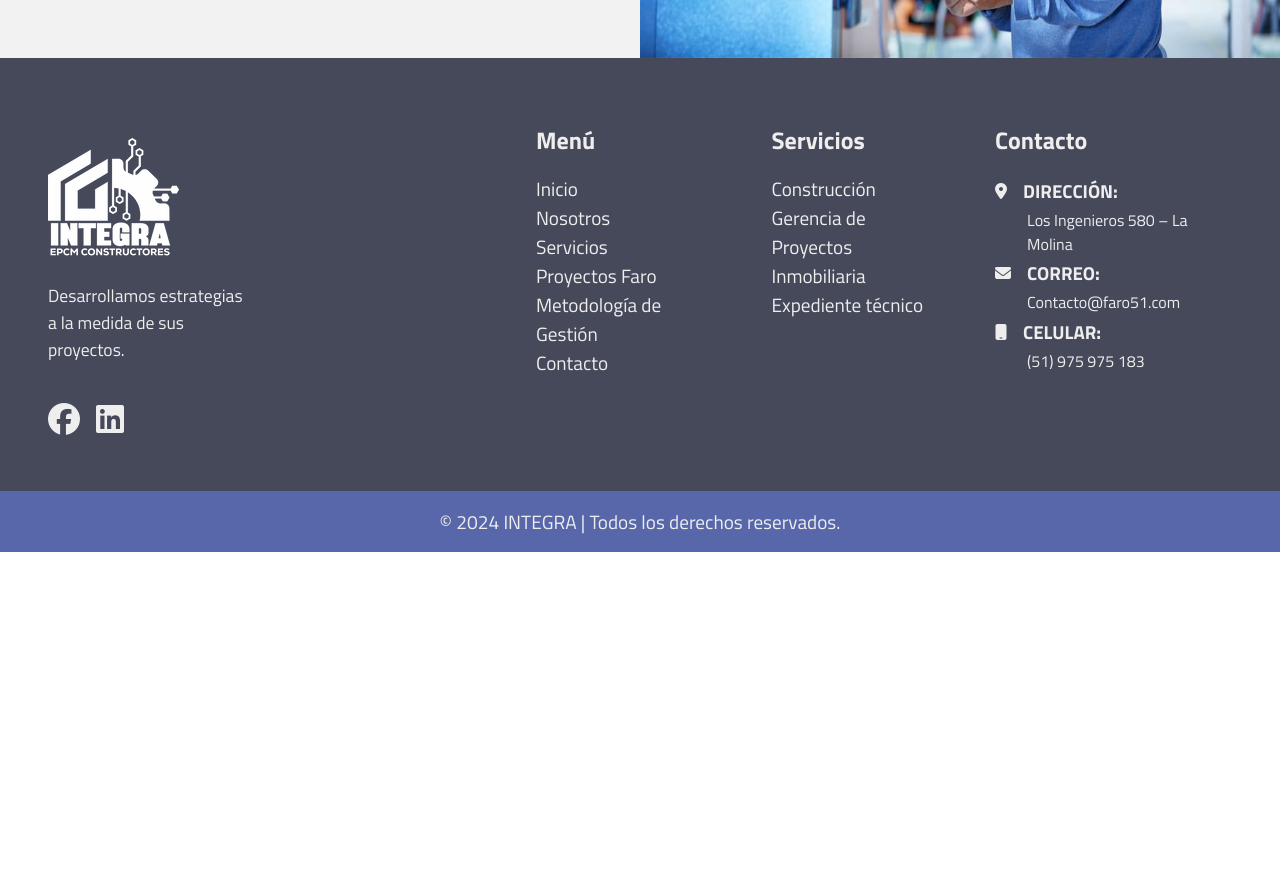
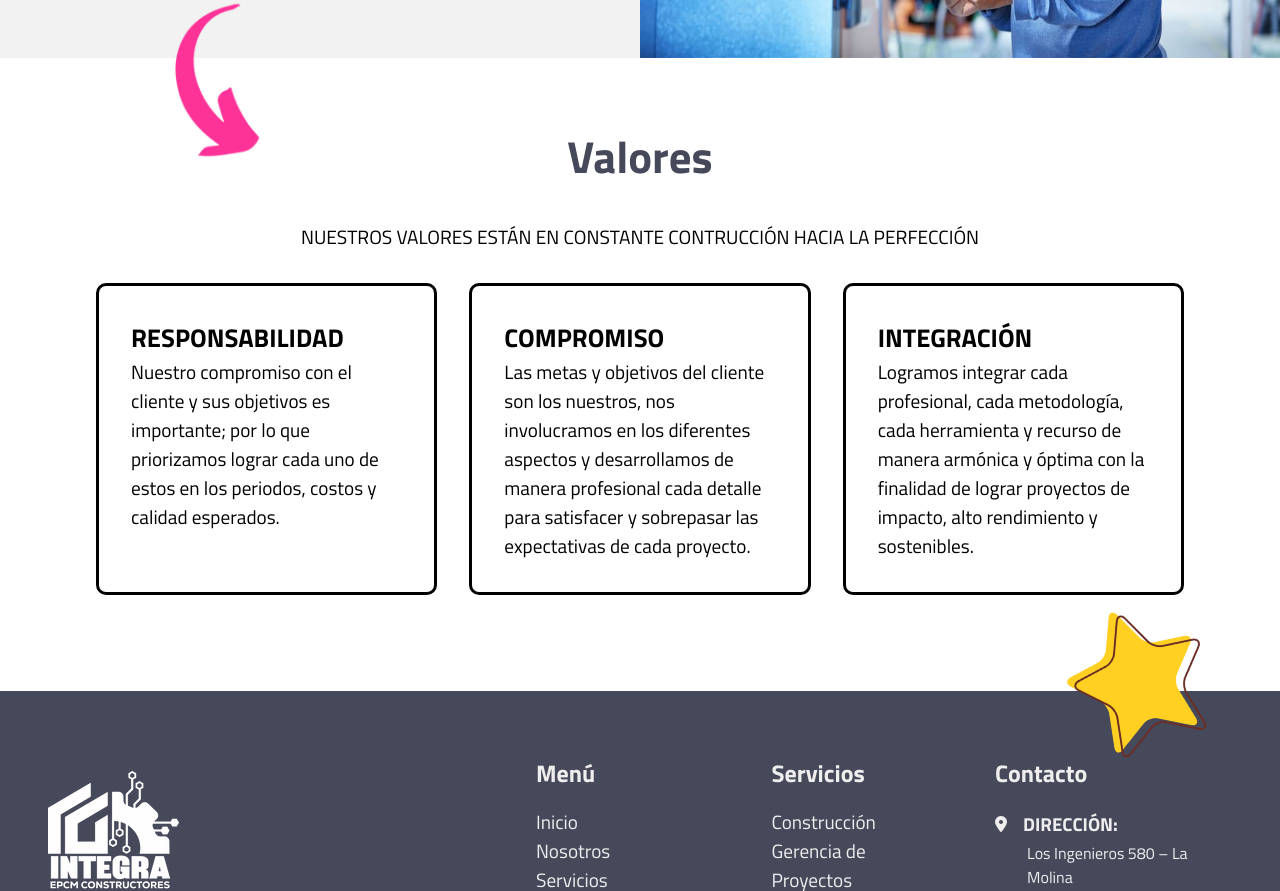
Before and after one commit to Alvaro-Neyra/INTEGRA-OFFICIAL-REPO, a React (Vite) app: page /nosotros in a window 1280 px wide. Shown: the part 2180-3071 px from the top of the page. Before the commit the page ends 2732 px from the top, so only its background shows below. Built offline with nearby package versions, Linux system fonts and the light colour scheme.

Commit message:
Completando nosotros

```diff
--- /dev/null
+++ b/src/assets/Valores.js
@@ -0,0 +1,16 @@
+const valores = [
+    {
+        "heading": "RESPONSABILIDAD",
+        "text": "Nuestro compromiso con el cliente y sus objetivos es importante; por lo que priorizamos lograr cada uno de estos en los periodos, costos y calidad esperados."
+    },
+    {
+        "heading": "COMPROMISO",
+        "text": "Las metas y objetivos del cliente son los nuestros, nos involucramos en los diferentes aspectos y desarrollamos de manera profesional cada detalle para satisfacer y sobrepasar las expectativas de cada proyecto."
+    },
+    {
+        "heading": "INTEGRACIÓN",
+        "text": "Logramos integrar cada profesional, cada metodología, cada herramienta y recurso de manera armónica y óptima con la finalidad de lograr proyectos de impacto, alto rendimiento y sostenibles."
+    },
+];
+
+export default valores;
--- a/src/components/ButtonLink.jsx
+++ b/src/components/ButtonLink.jsx
@@ -12,22 +12,25 @@ const StyledLink = styled(Link)`
     text-align: center;
     background-color: ${props => props.backgroundColor};
     color: ${props => props.colorText};
-    @media(hover) {
-        &:hover {
-            background-color: ${props => props.backgroundHover};
-            color: ${props => props.colorHover};
-        }
+
+    &:hover {
+        background-color: ${props => props.backgroundHover};
+        color: ${props => props.colorHover};
     }
 `;
 
 function ButtonLink({ route, text, backgroundColor, backgroundHover, colorHover, colorText }) {
+    const linkProps = {
+        to: route,
+        backgroundColor,
+        backgroundHover,
+        colorHover,
+        colorText
+    };
+
     return (
         <StyledLink
-            to={route}
-            backgroundColor={backgroundColor}
-            backgroundHover={backgroundHover}
-            colorText={colorText}
-            colorHover={colorHover}
+            {...linkProps}
         >
             {text}
         </StyledLink>
--- a/src/components/Data.jsx
+++ b/src/components/Data.jsx
@@ -5,7 +5,7 @@ import "../styles/Data.css";
 function Data({ services }) {
     return (
         <section className="services-section">
-            <h2 className="services-title">Nuestros servicios</h2>
+            <h2 className="services-title heading-2">Nuestros servicios</h2>
             <div className="services-container">
                 {services.map((service, index) => {
                     return (
--- a/src/components/Innovation.jsx
+++ b/src/components/Innovation.jsx
@@ -21,7 +21,7 @@ function Innovation() {
                     <h2>Innovación</h2>
                     <p>Nuestro enfoque principal es del desarrollo de proyectos inmobiliarios de edificaciones (viviendas, comercio y oficinas), habilitaciones urbanas con fines inmobiliarios (lotizaciones de vivienda, comercio e industria) y sistemas de utilización de media y baja tensión (redes de distribución y alumbrado, subestaciones eléctricas) , logramos proyectos con alta rentabilidad y aseguramos la inversión de nuestros clientes y agregando valor al usuario final. contamos con certificación iso 9001-2015 lo que garantiza la calidad de nuestros servicios a nuestro cliente.</p>
                     <p>Conoce nuestros servicios:</p>
-                    <ButtonLink className="innovation-btn" route="/servicios" text="Ver Servicios" backgroundColor="rgb(100, 179, 244)" colorText="hsl(0, 0%, 100%)" backgroundHover="#6f7fc7" colorHover=""></ButtonLink>
+                    <ButtonLink className="innovation-btn" route="/servicios" text="Ver Servicios" backgroundColor="rgb(100, 179, 244)" backgroundHover="#6f7fc7" colorText="hsl(0, 0%, 100%)" ></ButtonLink>
                 </div>
             </section>
         </>
--- /dev/null
+++ b/src/components/TextCard.jsx
@@ -0,0 +1,35 @@
+import styled from "styled-components";
+
+const StyledTextCard = styled.div`
+    padding: 2rem;
+    width: 100%;
+    border: 3px solid black;
+    border-radius: 10px;
+    transition: all 0.5s ease-in-out;
+    h2 {
+        font-size: 2vw;
+        font-weight: 800;
+    }
+    p {
+        font-size: 1.5vw;
+        font-weight: 500;
+    }
+
+    @media (hover) {
+        &:hover {
+            box-shadow: 8px 8px 0 5px var(--darkBlueColor);
+            transform: translate(-5px, -5px);
+        }
+    }
+`;
+
+function TextCard({heading, text}) {
+    return(
+        <StyledTextCard>
+            <h2>{heading}</h2>
+            <p>{text}</p>
+        </StyledTextCard>
+    );
+}
+
+export default TextCard;
--- /dev/null
+++ b/src/components/Values.jsx
@@ -0,0 +1,25 @@
+import TextCard from './TextCard';
+import valores from '../assets/Valores';
+import pinkArrow from '../images/pink-arrow.webp';
+import yellowStar from "../images/star.webp";
+import "../styles/Values.css";
+
+function Values() {
+    return(
+        <>
+            <section className="values-container">
+                <img src={pinkArrow} alt="pink-arrow" className="pink-arrow" />
+                <img src={yellowStar} alt="yellow-star" className="yellow-star" />
+                <h2 className='heading-2'>Valores</h2>
+                <p>NUESTROS VALORES ESTÁN EN CONSTANTE CONTRUCCIÓN HACIA LA PERFECCIÓN</p>
+                <div className="values">
+                    {valores.map((valor, index) => {
+                        return <TextCard key={index} heading={valor.heading} text={valor.text} />
+                    })}
+                </div>
+            </section>
+        </>
+    );
+}
+
+export default Values;
--- a/src/index.css
+++ b/src/index.css
@@ -68,7 +68,7 @@ img {
 }
 
 .heading-2 {
-  font-size: 3rem;
+  font-size: 3.5vw;
   text-align: center;
   color: var(--mainColor);
   margin-bottom: 2rem;
--- /dev/null
+++ b/src/styles/Values.css
@@ -0,0 +1,39 @@
+.values-container {
+    display: flex;
+    flex-direction: column;
+    padding: 5vw;
+    justify-content: center;
+    align-items: center;
+    flex-wrap: wrap;
+    position: relative;
+}
+.values-container img {
+    position: absolute;
+}
+.values-container .pink-arrow {
+    width: 15vw;
+    top: -5vw;
+    left: 10vw;
+}
+.values-container .yellow-star{
+    bottom: -5vw;
+    right: 5vw;
+    rotate: -20deg;
+    width: 12vw;
+}
+.values {
+    display: flex;
+    gap: 2rem;
+    width: 100%;
+    padding: 2rem;
+}
+.values-container p {
+    font-size: 1.5vw;
+}
+
+@media screen and (max-width: 1024px) {
+    .values {
+        flex-direction: column;
+        padding: 1rem;
+    }
+}
--- a/src/views/Nosotros.jsx
+++ b/src/views/Nosotros.jsx
@@ -3,6 +3,7 @@ import Welcome from "../components/Welcome";
 import Innovation from "../components/Innovation";
 import NavBar from "../components/NavBar";
 import ImageAndText from "../components/ImageAndText";
+import Values from "../components/Values";
 import { useEffect } from "react";
 import missionImage from "../images/mision.jpg";
 import visionImage from "../images/vision.jpg";
@@ -19,8 +20,9 @@ function Nosotros() {
             <main>
                 <Welcome></Welcome>
                 <Innovation></Innovation>
-                <ImageAndText firstText={false} firstHeading="Nuestra" secondHeading="Mision" text="Nuestra misión es ser una empresa líder en la industria de la construcción, ofreciendo servicios de calidad y soluciones innovadoras a nuestros clientes. Nos esforzamos por superar las expectativas de nuestros clientes y ser un socio confiable en todos los proyectos de construcción." image={missionImage} backgroundColor="hsl(0, 0%, 95%)" textColor=""></ImageAndText>
-                <ImageAndText firstText={true} firstHeading="Nuestra" secondHeading="Vision" text="Nuestra visión es ser reconocidos como una empresa líder en la industria de la construcción, ofreciendo servicios de calidad y soluciones innovadoras a nuestros clientes. Nos esforzamos por superar las expectativas de nuestros clientes y ser un socio confiable en todos los proyectos de construcción." image={visionImage} backgroundColor="hsl(0, 0%, 95%)" textColor=""></ImageAndText>
+                <ImageAndText firstText={false} firstHeading="Nuestra" secondHeading="Mision" text="Nuestra misión es ser una empresa líder en la industria de la construcción, ofreciendo servicios de calidad y soluciones innovadoras a nuestros clientes. Nos esforzamos por superar las expectativas de nuestros clientes y ser un socio confiable en todos los proyectos de construcción." image={missionImage} backgroundColor="hsl(0, 0%, 95%)"></ImageAndText>
+                <ImageAndText firstText={true} firstHeading="Nuestra" secondHeading="Vision" text="Nuestra visión es ser reconocidos como una empresa líder en la industria de la construcción, ofreciendo servicios de calidad y soluciones innovadoras a nuestros clientes. Nos esforzamos por superar las expectativas de nuestros clientes y ser un socio confiable en todos los proyectos de construcción." image={visionImage} backgroundColor="hsl(0, 0%, 95%)"></ImageAndText>
+                <Values></Values>
             </main>
             <Footer></Footer>
         </>
```
Also changed, not shown: src/images/pink-arrow.webp (added), src/images/star.webp (added).
